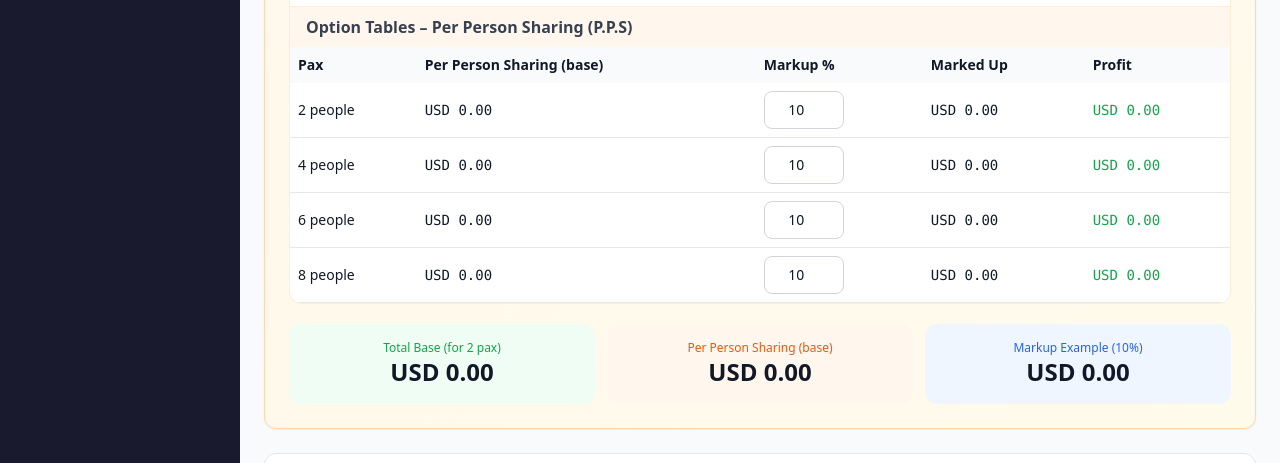
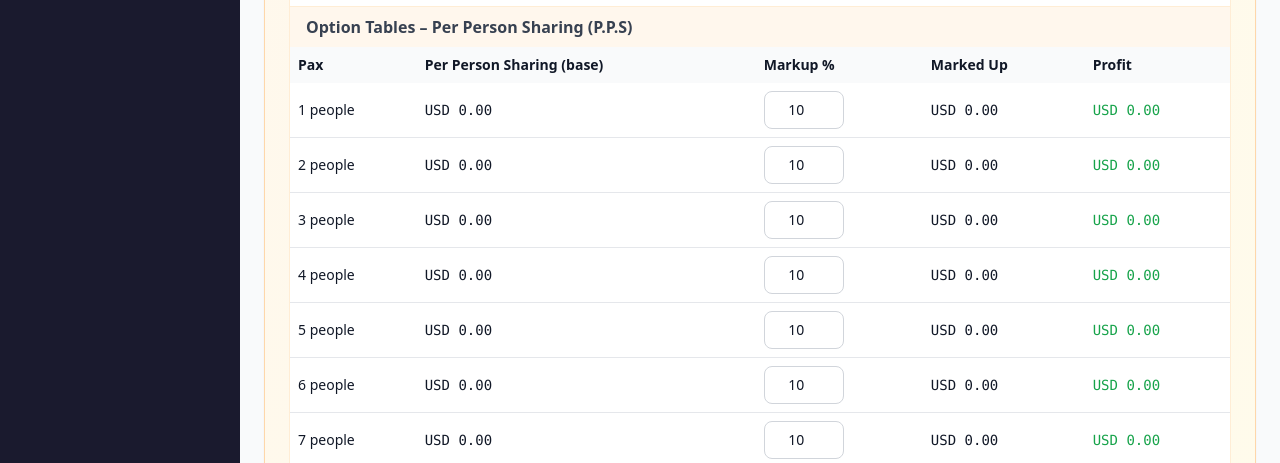
Before and after one commit to jinx6ix/TravelDB, a Next.js app: page /dashboard/costing in a window 1280 px wide. Shown: the part 1100-1563 px from the top of the page. Built offline with nearby package versions, Linux system fonts and the light colour scheme; no server answers; the database is empty; sample sign-in values are in the browser's storage.

Commit message:
....,,,,

```diff
--- a/app/dashboard/costing/RateCalculator.tsx
+++ b/app/dashboard/costing/RateCalculator.tsx
@@ -105,13 +105,10 @@ export default function RateCalculator({
   const [departureTransfer, setDepartureTransfer] = useState(false);
   const [departureTotal, setDepartureTotal] = useState(0);
 
-  // Option tables (Rate Charged removed)
-  const [options, setOptions] = useState([
-    { pax: 2, markup: 10 },
-    { pax: 4, markup: 10 },
-    { pax: 6, markup: 10 },
-    { pax: 8, markup: 10 },
-  ]);
+  // Option tables – now explicitly for Pax 1 to 8 (each with editable markup)
+  const [options, setOptions] = useState(
+    Array.from({ length: 8 }, (_, i) => ({ pax: i + 1, markup: 10 }))
+  );
 
   // UI state
   const [saving, setSaving] = useState(false);
@@ -226,11 +223,6 @@ export default function RateCalculator({
 
   // =============================================================================
   // EXACT FORMULA (as requested)
-  // Per Person Sharing (base) =
-  //   Accommodation (per person sum) +
-  //   Park Fees (group total) +
-  //   (Transport group total / pax) +
-  //   Flights & Extras (group total)
   // =============================================================================
   const accomPerPersonSum = dayRows.reduce(
     (s, r) => s + r.adultAccomTotal + r.childAccomTotal,
@@ -255,7 +247,6 @@ export default function RateCalculator({
     (arrivalTransfer ? arrivalTotal : 0) +
     (departureTransfer ? departureTotal : 0);
 
-  // Flights & Extras (group total) for the formula
   const flightAndExtrasGroupTotal = flightGroupTotal + extrasGroupTotal;
 
   // Option results using the exact formula
@@ -1074,29 +1065,6 @@ export default function RateCalculator({
           </div>
         </div>
 
-        {/* ── Section 8: Summary cards ── */}
-        <div className="grid grid-cols-1 md:grid-cols-3 gap-3">
-          <div className="bg-green-50 p-4 rounded-xl text-center">
-            <p className="text-xs text-green-600">Total Base (for {numPax} pax)</p>
-            <p className="text-2xl font-bold">
-              {currency}{' '}
-              {fmt2(accomPerPersonSum + parkGroupTotal + transportGroupTotal + flightAndExtrasGroupTotal)}
-            </p>
-          </div>
-          <div className="bg-orange-50 p-4 rounded-xl text-center">
-            <p className="text-xs text-orange-600">Per Person Sharing (base)</p>
-            <p className="text-2xl font-bold">
-              {currency} {fmt2((accomPerPersonSum + parkGroupTotal + transportGroupTotal + flightAndExtrasGroupTotal) / numPax)}
-            </p>
-          </div>
-          <div className="bg-blue-50 p-4 rounded-xl text-center">
-            <p className="text-xs text-blue-600">Markup Example (10%)</p>
-            <p className="text-2xl font-bold">
-              {currency}{' '}
-              {fmt2(((accomPerPersonSum + parkGroupTotal + transportGroupTotal + flightAndExtrasGroupTotal) / numPax) * 1.1)}
-            </p>
-          </div>
-        </div>
       </div>
     </div>
   );
```
Lines whose indentation alone changed are shown as unchanged.
